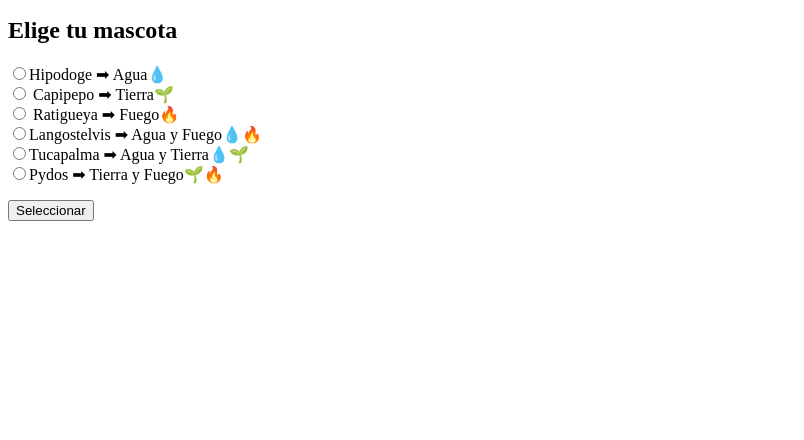
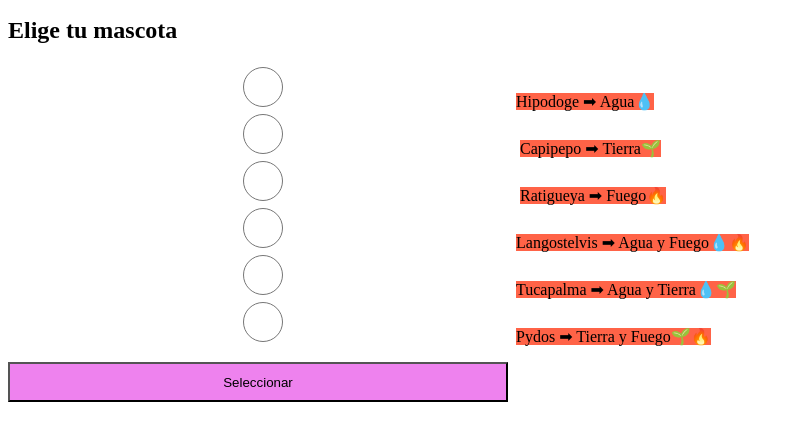
Before and after one commit to Martin-Moreno-Jara/MOKEPON_platzi, a plain HTML site: page mokepon.html in a window 1280 px wide. Shown: the part 60-500 px from the top of the page, without its empty margins (0-804 px from the left). Drawn offline with Linux system fonts and the light colour scheme.

Commit message:
prueba con css cambiar height y width

```diff
--- a/css/styles.css
+++ b/css/styles.css
@@ -4,5 +4,19 @@
     height: 40px;
     font-family: monospace;
     background-color:#0FDFE5;
-
 }
+label{
+    background-color: tomato;
+    width: 500px;
+    height: 40px;
+}
+input{
+    background-color: orange;
+    width: 500px;
+    height: 40px;
+}
+button{
+    background-color: violet;
+    width: 500px;
+    height: 40px;
+}
```
